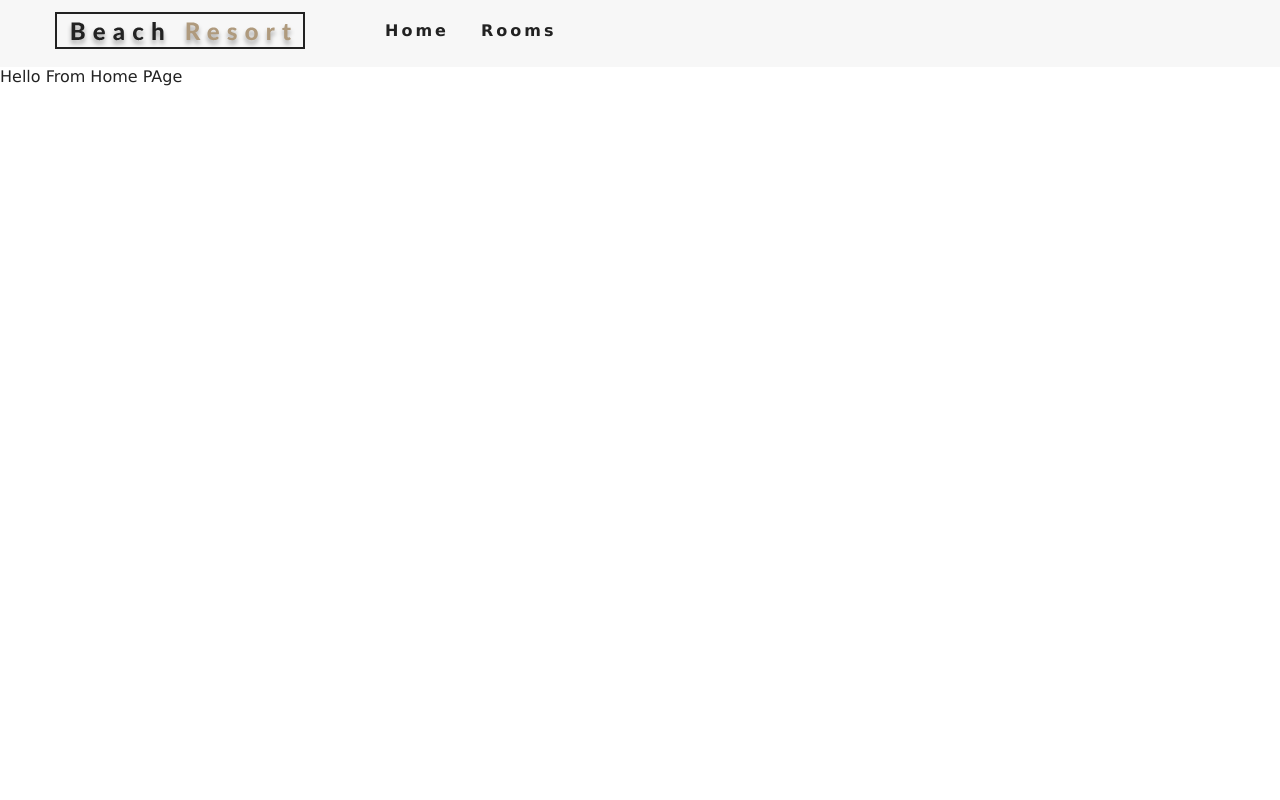
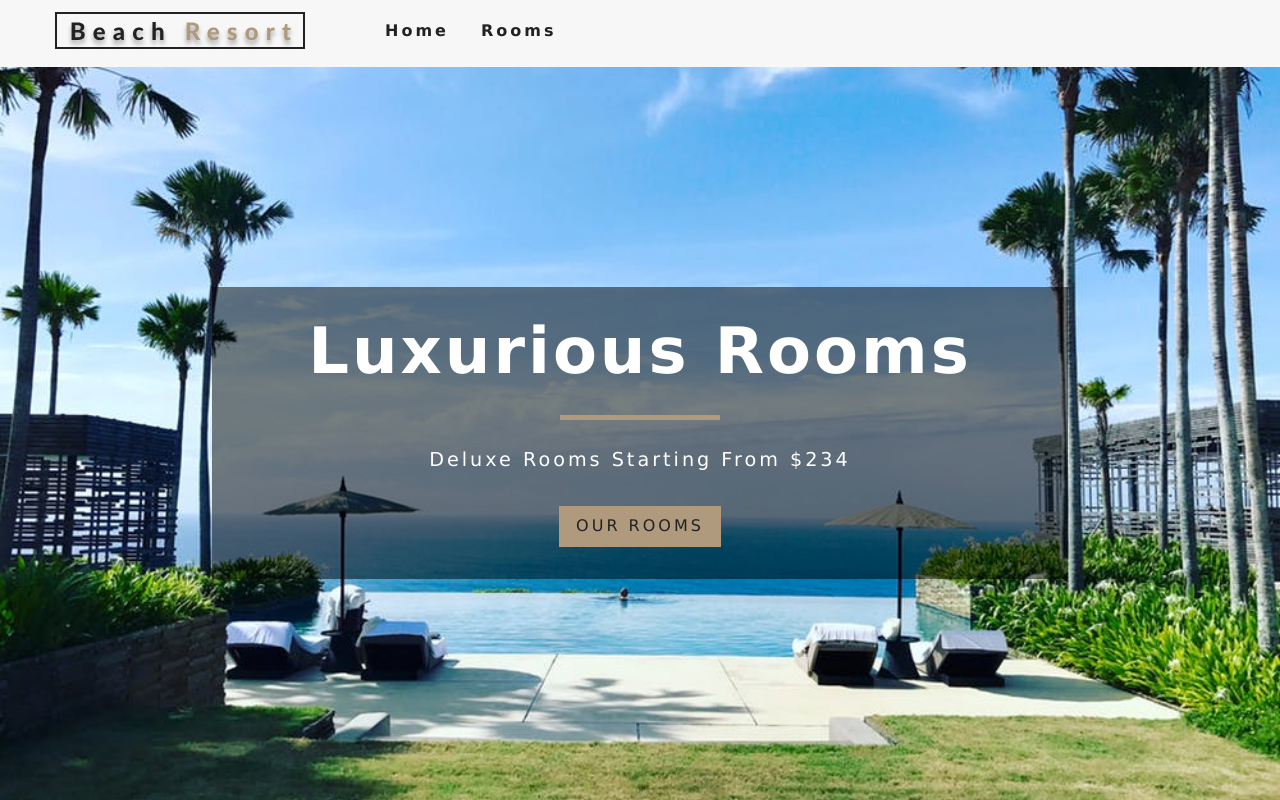
Before and after one commit to Khingz/Beach-Resort-Code-Along, a React (Create React App) app: page / in a window 1280 px wide. Built offline with nearby package versions, Linux system fonts and the light colour scheme.

Commit message:
banner added

```diff
--- a/src/App.css
+++ b/src/App.css
@@ -107,16 +107,19 @@ h6 {
   cursor: pointer;
   outline: none;
 }
-.nav-icon {
+ .nav-icon {
   font-size: 1.5rem;
   color: var(--primaryColor);
 }
+
 .nav-links {
   height: 0;
   overflow: hidden;
   transition: var(--mainTransition);
   list-style-type: none;
 }
+
+
 .nav-links a {
   display: block;
   text-decoration: none;
@@ -128,6 +131,7 @@ h6 {
   font-weight: 600;
   letter-spacing: var(--mainSpacing);
 }
+
 .nav-links a:hover {
   color: var(--primaryColor);
 }
--- /dev/null
+++ b/src/components/Banner.js
@@ -0,0 +1,17 @@
+import React from 'react';
+
+const Banner = ({title, children, subtitle}) => {
+    return (
+        <>
+            <div className='banner'>
+                <h1>{title}</h1>
+                <div></div>
+                <p>{subtitle}</p>
+                {children}
+            </div>
+        </>
+    )
+}
+
+
+export default Banner;
--- /dev/null
+++ b/src/components/Hero.js
@@ -0,0 +1,17 @@
+import React from 'react';
+
+const Hero = ({children, hero}) => {
+    return(
+        <>
+            <header className={hero}>
+                {children}
+            </header>
+        </>
+    )
+}
+
+Hero.defaultProps = {
+    hero: 'defaultHero'
+}
+
+export default Hero
--- a/src/pages/Error.js
+++ b/src/pages/Error.js
@@ -1,9 +1,19 @@
 import React from 'react';
+import Hero from '../components/Hero';
+import Banner from '../components/Banner';
+import { Link } from "react-router-dom";
+
 
 const Error = () => {
     return (
         <>
-            Hello From Error PAge
+            <Hero>
+                <Banner title='404' subtitle='page not found'>
+                    <Link to='/' className='btn-primary'>
+                        return home
+                    </Link>
+                </Banner>
+            </Hero>
         </>
     )
 
--- a/src/pages/Home.js
+++ b/src/pages/Home.js
@@ -1,9 +1,18 @@
 import React from 'react';
+import Hero from '../components/Hero';
+import Banner from '../components/Banner';
+import { Link } from 'react-router-dom';
 
 const Home = () => {
     return(
         <>
-            Hello From Home PAge
+            <Hero>
+                <Banner title='luxurious rooms' subtitle='deluxe rooms starting from $234'>
+                    <Link to='/rooms' className='btn-primary'>
+                        our rooms
+                    </Link>
+                </Banner>
+            </Hero>
         </>
     )
 
--- a/src/pages/Rooms.js
+++ b/src/pages/Rooms.js
@@ -1,13 +1,23 @@
 import React from 'react';
+import Hero from '../components/Hero';
+import Banner from '../components/Banner';
+import { Link } from 'react-router-dom';
+
 
 const Rooms = () => {
     return(
         <>
-            Hello From Rooms PAge
+           <Hero hero='roomsHero'>
+               <Banner title='our rooms'>
+                <Link to='/' className='btn-primary'>
+                    return home
+                </Link>
+               </Banner>
+           </Hero>
         </>
     )
 
 }
 
 
-export default Rooms
+export default Rooms;
```
